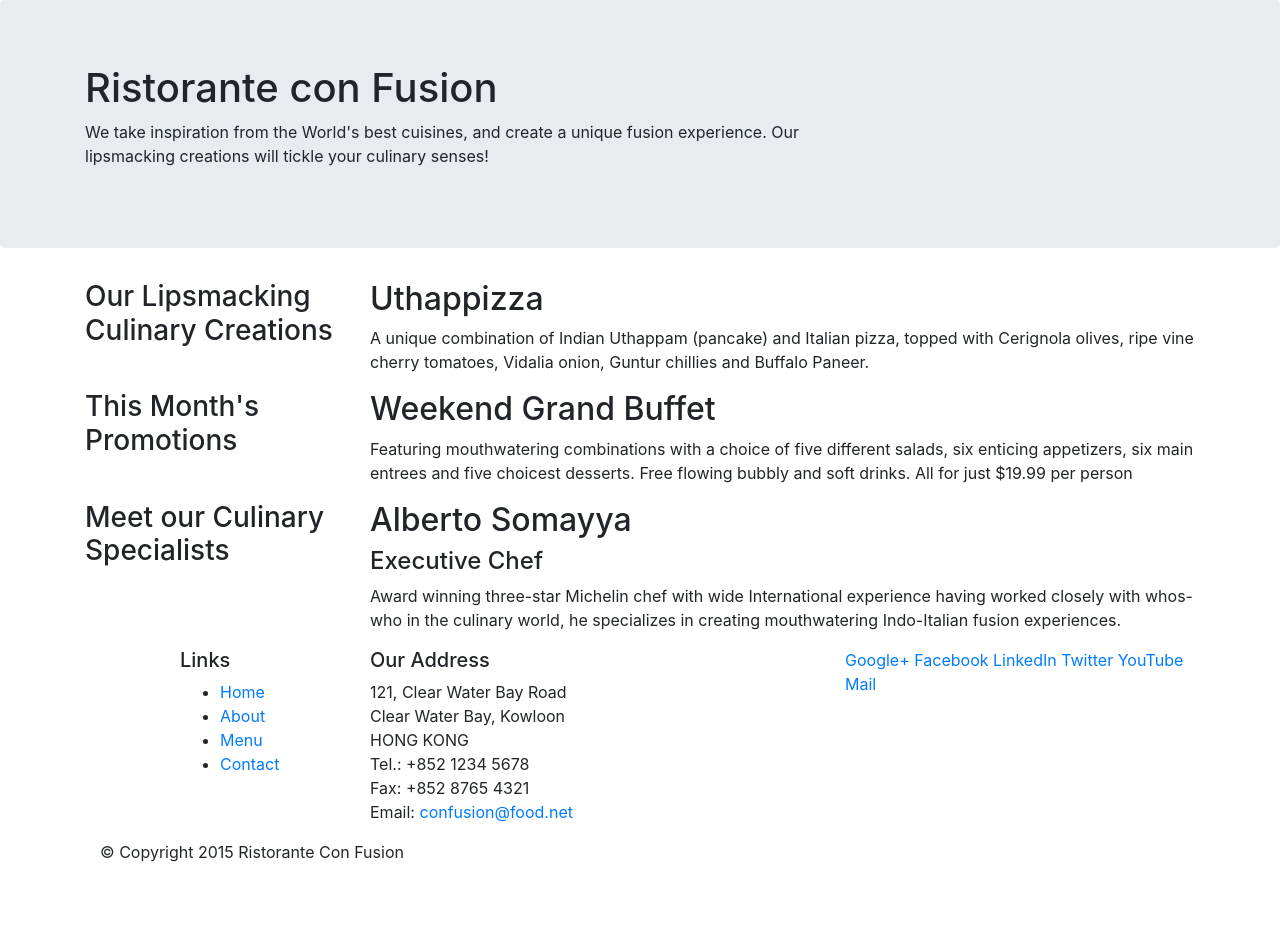
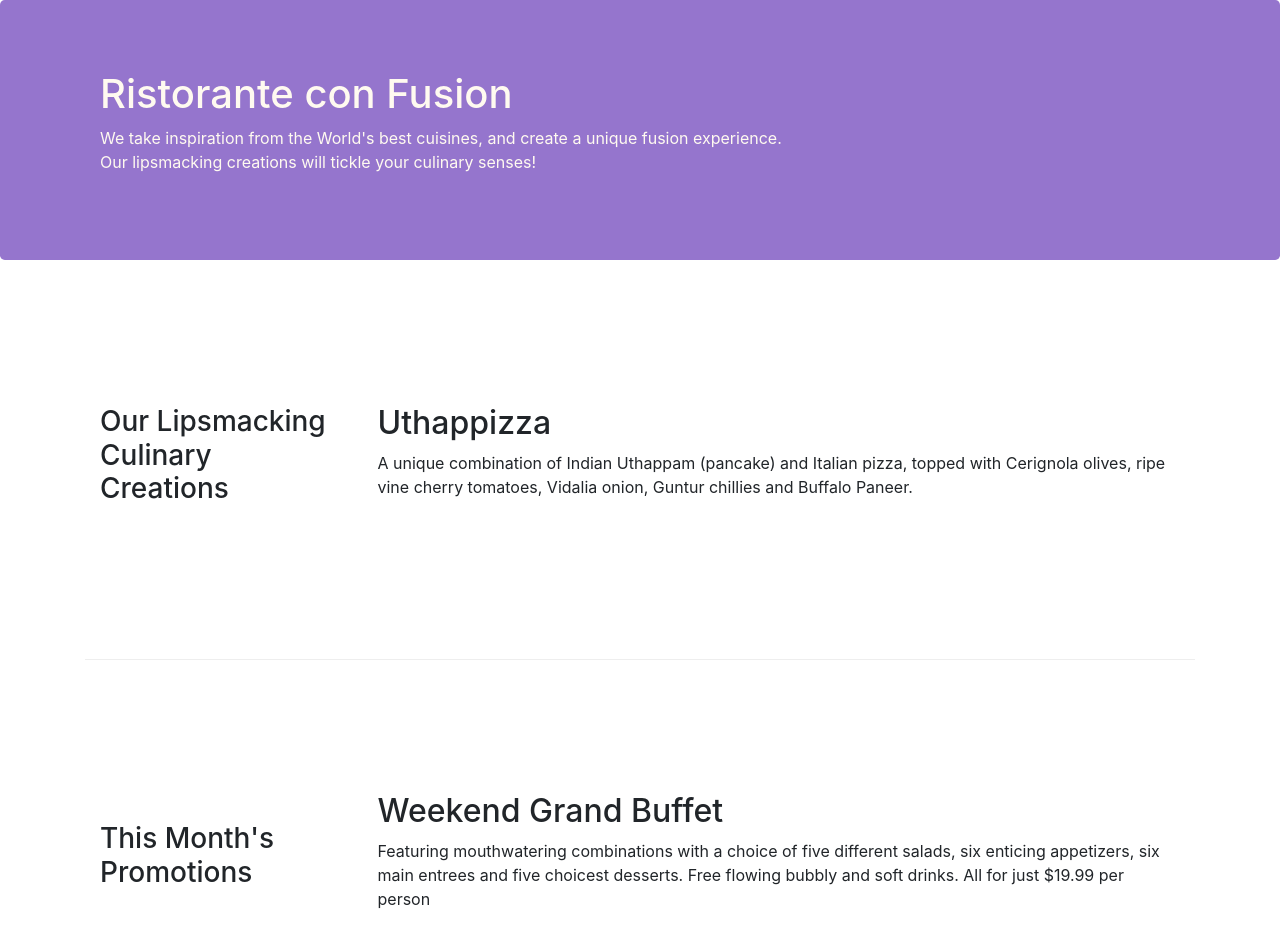
Before and after one commit to sabirkhanit/coursera, a website: page Bootstrap4/conFusion/index.html in a window 1280 px wide. Shown: the top 952 px of the page. Before the commit the page ends 880 px from the top, so only its background shows below. Drawn offline with nearby package versions, Linux system fonts and the light colour scheme.

Commit message:
Bootstrap Grid System Part 2

```diff
--- /dev/null
+++ b/Bootstrap4/conFusion/css/styles.css
@@ -0,0 +1,30 @@
+.row-header{
+    margin:0px auto;
+    padding:0px;
+}
+
+.row-content {
+    margin:0px auto;
+    padding: 50px 0px 50px 0px;
+    border-bottom: 1px ridge;
+    min-height:400px;
+}
+
+.footer{
+    background-color: #D1C4E9;
+    margin:0px auto;
+    padding: 20px 0px 20px 0px;
+}
+
+.jumbotron {
+    padding:70px 30px 70px 30px;
+    margin:0px auto;
+    background: #9575CD ;
+    color:floralwhite;
+}
+
+address{
+    font-size:80%;
+    margin:0px;
+    color:#0f0f0f;
+}
--- a/Bootstrap4/conFusion/index.html
+++ b/Bootstrap4/conFusion/index.html
@@ -11,6 +11,7 @@
 
     <!-- Bootstrap CSS -->
     <link rel="stylesheet" href="node_modules/bootstrap/dist/css/bootstrap.min.css">
+    <link href="css/styles.css" rel="stylesheet">
 
 </head>
 
@@ -18,7 +19,7 @@
 
     <header class="jumbotron">
         <div class="container">
-            <div class="row">
+            <div class="row row-header">
                 <div class="col-12 col-sm-8">
                     <h1>Ristorante con Fusion</h1>
                     <p>We take inspiration from the World's best cuisines, and create a unique fusion experience. Our lipsmacking creations will tickle your culinary senses!</p>
@@ -30,32 +31,32 @@
     </header>
 
     <div class="container">
-        <div class="row">
-            <div class="col-sm-4 push-sm-8 col-md-3 push-md-9">
+        <div class="row row-content align-items-center">
+            <div class="col-sm-4 col-md-3 flex-last">
                 <h3>Our Lipsmacking Culinary Creations</h3>
             </div>
-            <div class="col-sm pull-sm-4 col-md pull-md-3">
+            <div class="col-sm col-md flex-first">
                 <h2>Uthappizza</h2>
                 <p>A unique combination of Indian Uthappam (pancake) and Italian pizza, topped with Cerignola olives, ripe vine cherry tomatoes, Vidalia onion, Guntur chillies and Buffalo Paneer.</p>
             </div>
         </div>
 
 
-        <div class="row">
-            <div class="col-sm-4 push-sm-8 col-md-3 push-md-9">
+        <div class="row row-content align-items-center">
+            <div class="col-sm-4 col-md-3 flex-last">
                 <h3>This Month's Promotions</h3>
             </div>
-            <div class="col-sm pull-sm-4 col-md pull-md-3">
+            <div class="col-sm col-md flex-first">
                 <h2>Weekend Grand Buffet</h2>
                 <p>Featuring mouthwatering combinations with a choice of five different salads, six enticing appetizers, six main entrees and five choicest desserts. Free flowing bubbly and soft drinks. All for just $19.99 per person </p>
             </div>
         </div>
 
-        <div class="row">
-            <div class="col-sm-4 push-sm-8 col-md-3 push-md-9">
+        <div class="row row-content align-items-center">
+            <div class="col-sm-4 col-md-3 flex-last">
                 <h3>Meet our Culinary Specialists</h3>
             </div>
-            <div class="col-sm pull-sm-4 col-md pull-md-3">
+            <div class="col-sm col-md flex-first">
                 <h2>Alberto Somayya</h2>
                 <h4>Executive Chef</h4>
                 <p>Award winning three-star Michelin chef with wide International experience having worked closely with whos-who in the culinary world, he specializes in creating mouthwatering Indo-Italian fusion experiences. </p>
@@ -63,12 +64,12 @@
         </div>
     </div>
 
-    <footer>
+    <footer class="footer">
         <div class="container">
             <div class="row">
                 <div class="col-5 offset-1 col-sm-2">
                     <h5>Links</h5>
-                    <ul>
+                    <ul class="list-unstyled">
                         <li><a href="#">Home</a></li>
                         <li><a href="#">About</a></li>
                         <li><a href="#">Menu</a></li>
@@ -86,8 +87,8 @@
 		              Email: <a href="mailto:confusion@food.net">confusion@food.net</a>
 		           </address>
                 </div>
-                <div class="col col-sm-4">
-                    <div>
+                <div class="col col-sm-4 align-self-center">
+                    <div style="text-align:center">
                         <a href="http://google.com/+">Google+</a>
                         <a href="http://www.facebook.com/profile.php?id=">Facebook</a>
                         <a href="http://www.linkedin.com/in/">LinkedIn</a>
@@ -97,8 +98,8 @@
                     </div>
                 </div>
            </div>
-           <div class="col-auto">
-                <div>
+           <div class="row justify-content-center">
+                <div class="col-auto">
                     <p>© Copyright 2015 Ristorante Con Fusion</p>
                 </div>
            </div>
```
